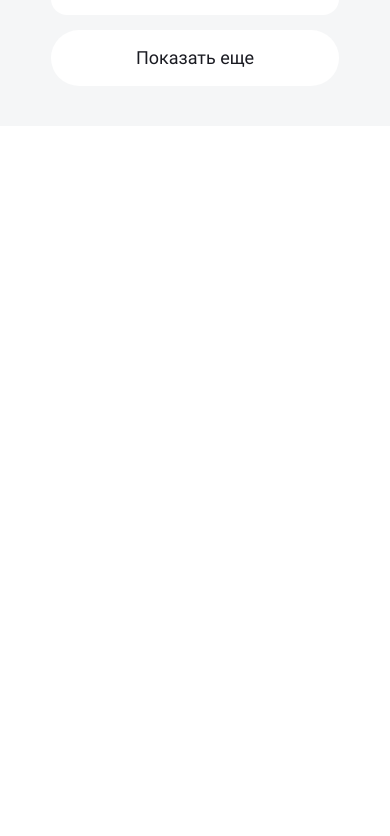
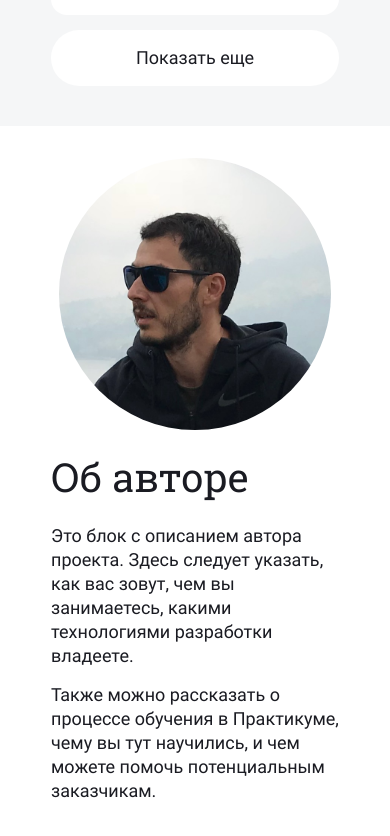
Before and after one commit to MaximStovba/news-explorer-frontend, a React (Create React App) app: page /saved-news in a window 390 px wide. Shown: the part 1959-2795 px from the top of the page. Before the commit the page ends 2085 px from the top, so only its background shows below. Built offline with nearby package versions, Linux system fonts and the light colour scheme.

Commit message:
резина NewsCardList

```diff
--- a/src/components/About/About.css
+++ b/src/components/About/About.css
@@ -1,19 +1,35 @@
 .about {
-  margin: 80px 0 80px 104px;
-  /* сетка about */
+  background-color: white;
+  width: 100%;
+  /* margin: 80px 0 80px 104px; */
+  padding: 80px 0;
   display: grid;
-  grid-template-columns: 464px fit-content(600px);
+  grid-template-columns: 1fr;
+  grid-template-rows: 1fr;
+  grid-template-areas:
+    "about__container";
+}
+
+.about__container {
+  grid-area: about__container;
+  /* сетка about__container */
+  display: grid;
+  grid-template-columns: 40px min-content 1fr 40px;
   grid-template-rows: min-content 1fr;
-  column-gap: 56px;
+  /* column-gap: 56px; */
   grid-template-areas:
-  "about__img-container about__title"
-  "about__img-container about__article";
+    ". about__img-container about__title ."
+    ". about__img-container about__article .";
+  justify-self: center;
+  max-width: 1312px;
+  width: 100%;
 }
 
 .about__title {
   grid-area: about__title;
   margin: 0;
   margin-top: 51px;
+  margin-left: 56px;
   font-family: Roboto Slab;
   font-style: normal;
   font-weight: normal;
@@ -23,8 +39,11 @@
 }
 
 .about__article {
+  grid-area: about__article;
   margin: 0;
   margin-top: 24px;
+  margin-left: 56px;
+  max-width: 600px;
 }
 
 .about__text {
@@ -46,12 +65,71 @@
 .about__img-container {
   grid-area: about__img-container;
   /* фоновое изображение */
-  height: 464px;
-  width: 464px;
+  height: calc(100vw / 3.1);
+  width: calc(100vw / 3.1);
   border-radius: 1000px;
   background:
     url(../../images/about-img.jpeg)
     no-repeat
     center;
   background-size: cover;
+  align-self: center;
 }
+
+@media all and (min-width : 1441px) {
+  .about__img-container {
+    height: 436px;
+    width: 436px;
+  }
+}
+
+@media all and (max-width : 1000px) { /* 768 */
+  .about {
+    padding: 40px 0 70px 0;
+  }
+  .about__img-container {
+    height: calc(100vw / 3.3);
+    width: calc(100vw / 3.3);
+  }
+  .about__title {
+    margin-top: 0;
+    margin-left: 32px;
+  }
+  .about__article {
+    margin-top: 24px;
+    margin-left: 32px;
+  }
+}
+
+@media all and (max-width : 550px) { /* 320 */
+  .about {
+    padding: 32px 0 80px 0;
+  }
+  .about__container {
+    grid-template-columns: 1fr;
+    grid-template-rows: repeat(3, min-content);
+    grid-template-areas:
+      "about__img-container"
+      "about__title"
+      "about__article";
+  }
+  .about__img-container {
+    height: 272px;
+    width: 272px;
+    justify-self: center;
+  }
+  .about__title {
+    margin-top: 24px;
+    margin-left: 0;
+    max-width: 288px;
+    width: 100%;
+    justify-self: center;
+  }
+  .about__article {
+    margin-top: 24px;
+    margin-left: 0;
+    max-width: 288px;
+    width: 100%;
+    justify-self: center;
+  }
+}
--- a/src/components/About/About.js
+++ b/src/components/About/About.js
@@ -6,12 +6,14 @@ import './About.css';
 function About() {
   return (
     <section className="about">
+      <div className="about__container">
         <h2 className="about__title">Об авторе</h2>
         <article className="about__article">
           <p className="about__text">Это блок с описанием автора проекта. Здесь следует указать, как вас зовут, чем вы занимаетесь, какими технологиями разработки владеете.</p>
           <p className="about__text">Также можно рассказать о процессе обучения в Практикуме, чему вы тут научились, и чем можете помочь потенциальным заказчикам.</p>
         </article>
         <div className="about__img-container"></div>
+      </div>
     </section>
   );
 }
--- a/src/components/Main/Main.js
+++ b/src/components/Main/Main.js
@@ -4,10 +4,10 @@ import React from 'react';
 import Header from '../Header/Header';
 import SearchForm from '../SearchForm/SearchForm';
 import NewsCardList from '../NewsCardList/NewsCardList';
-//import About from '../About/About';
+import About from '../About/About';
 //import Footer from '../Footer/Footer';
 //import Preloader from '../Preloader/Preloader';
-// import NotFound from '../NotFound/NotFound';
+//import NotFound from '../NotFound/NotFound';
 import './Main.css';
 
 const isMain = true;
@@ -18,6 +18,7 @@ function Main( {loggedIn, handleLogInClick} ) {
       <Header loggedIn={loggedIn} isMain={isMain} handleLogInClick={handleLogInClick} />
       <SearchForm />
       <NewsCardList loggedIn={loggedIn} isMain={isMain} />
+      <About />
 {/*
       <About />
       <Preloader />
--- a/src/components/NewsCardList/NewsCardList.css
+++ b/src/components/NewsCardList/NewsCardList.css
@@ -1,8 +1,8 @@
 .news-cardlist {
   /* сетка news-cardlist  */
+  place-items: center;
   display: grid;
   grid-template-columns: 40px 1fr 40px;
-
   /* выравниваем содержимое сетки по центру */
   justify-items: center;
 }
```
Lines whose indentation alone changed are shown as unchanged.
